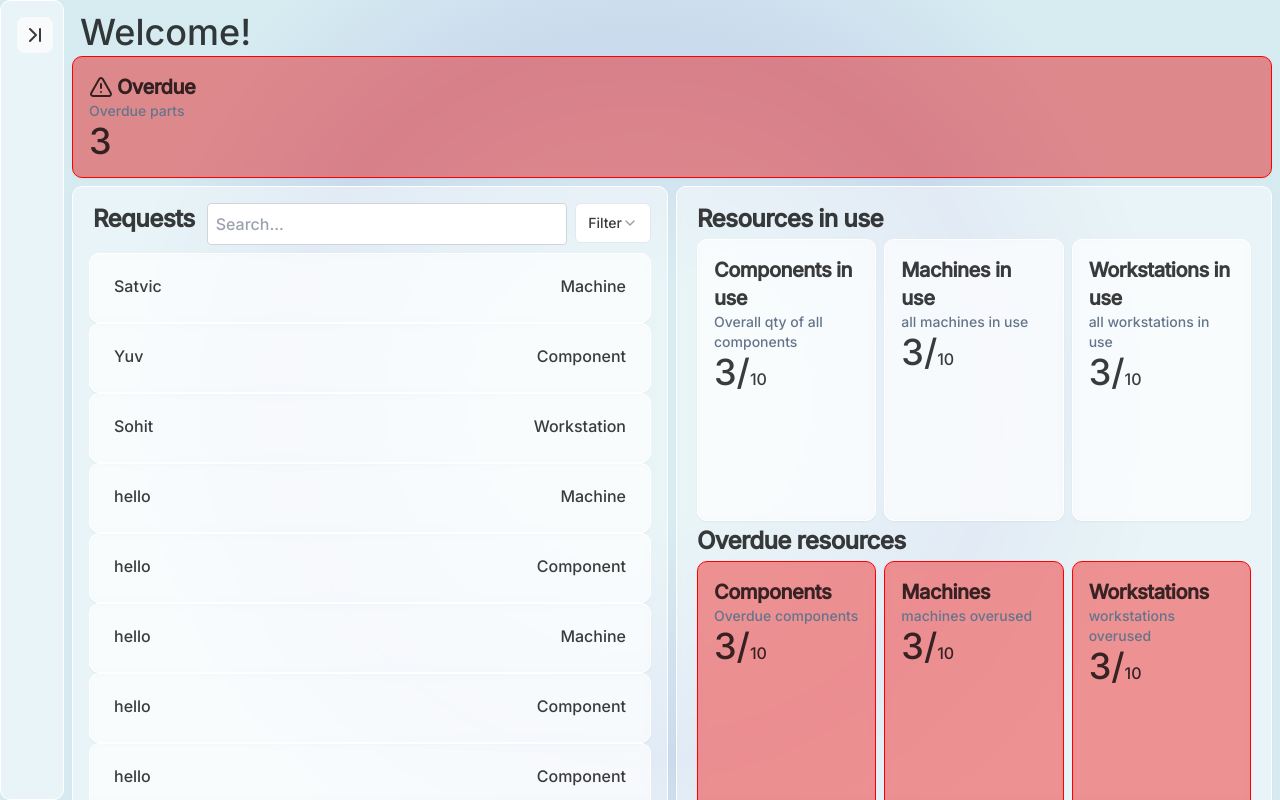
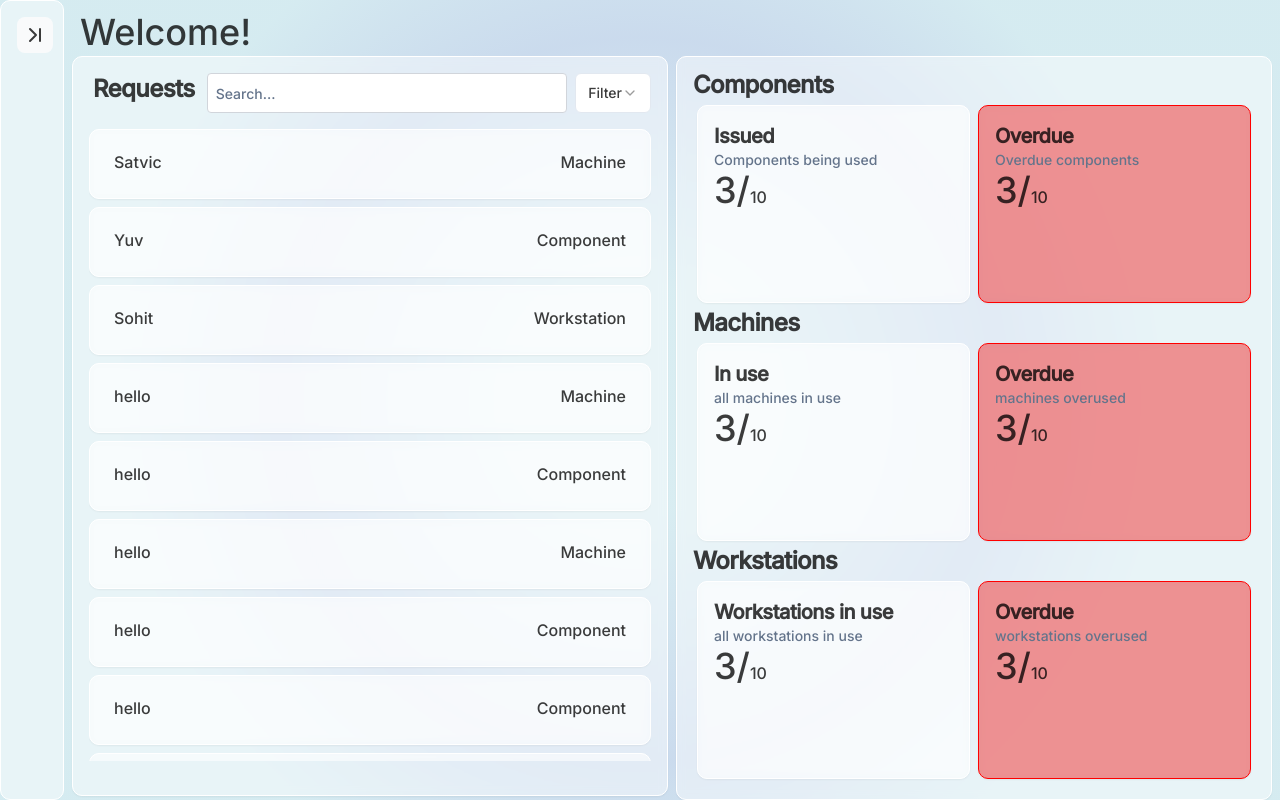
Before and after one commit to plusk-dev/tinkeringlab, a React (Vite) app in the folder frontend/: page /admin/dashboard in a window 1280 px wide. Built offline with nearby package versions, Linux system fonts and the light colour scheme.

Commit message:
israil dashboard

```diff
--- a/frontend/src/Dashboards/adminDash.tsx
+++ b/frontend/src/Dashboards/adminDash.tsx
@@ -22,64 +22,56 @@ export default function AdminDashboard() {
         <Sidebar />
         <div className="flex flex-col w-screen ps-1 pe-1 max-h-screen overflow-auto">
           <h1 className="pl-3 pt-3 text-4xl font-medium">Welcome!</h1>
-          <div className={`${isSmall ? "flex flex-col" : "flex-1 flex"}`}>
 
-            <Card className="flex-1 m-1  danger p-4">
-              <CardTitle className="text-xl flex items-center gap-1">
-                <AlertTriangle />
-                Overdue
-              </CardTitle>
-              <CardDescription>Overdue parts</CardDescription>
-              <span className="text-4xl">3</span>
+          <div className={isSmall ? "" : "flex-1 flex h-full mb-1"}>
+            <ReqHandler></ReqHandler>
+
+            <Card className="h-full info-card m-1 flex-1 p-4">
+
+              <div className={isSmall ? "" : "h-full flex flex-col overflow-y-scroll"}>
+                <div className="flex-1 flex flex-col gap-1">
+                  <CardTitle>Components</CardTitle>
+                  <div className="flex flex-1">
+                    <Card className="flex-1 m-1 info-card p-4">
+                      <CardTitle className="text-xl">Issued</CardTitle>
+                      <CardDescription>Components being used</CardDescription>
+                      <span className="text-4xl">3/</span><span>10</span>
+                    </Card>
+                    <Card className="flex-1 m-1 danger p-4">
+                      <CardTitle className="text-xl">Overdue </CardTitle>
+                      <CardDescription>Overdue components</CardDescription>
+                      <span className="text-4xl">3/</span><span>10</span>
                     </Card>
                   </div>
-
-          <div className={isSmall ? "hidden" : "flex-1 flex h-full mb-1"}>
-            {/*req handling*/}
-
-            <ReqHandler></ReqHandler>
-
-            <Card className="h-screen info-card m-1 flex-1 p-4">
-              <CardTitle className="p-1">
-                Resources in use
-              </CardTitle>
-              <div className={isSmall ? "hidden" : "h-4/5 flex flex-col overflow-y-scroll"}>
-                <div className="flex-1 flex">
+                  <CardTitle>Machines</CardTitle>
+                  <div className="flex flex-1">
                     <Card className="flex-1 m-1 info-card p-4">
-                    <CardTitle className="text-xl">Components in use</CardTitle>
-                    <CardDescription>Overall qty of all components</CardDescription>
-                    <span className="text-4xl">3/</span><span>10</span>
-                  </Card>
-                  <Card className="flex-1 m-1 info-card p-4">
-                    <CardTitle className="text-xl">Machines in use</CardTitle>
+                      <CardTitle className="text-xl">In use</CardTitle>
                       <CardDescription>all machines in use</CardDescription>
                       <span className="text-4xl">3/</span><span>10</span>
                     </Card>
+                    <Card className="flex-1 m-1 danger p-4">
+                      <CardTitle className="text-xl">Overdue</CardTitle>
+                      <CardDescription>machines overused</CardDescription>
+                      <span className="text-4xl">3/</span><span>10</span>
+                    </Card>
+                  </div>
+                  <CardTitle>Workstations</CardTitle>
+                  <div className="flex flex-1">
                     <Card className="flex-1 m-1 info-card p-4">
                       <CardTitle className="text-xl">Workstations in use</CardTitle>
                       <CardDescription>all workstations in use</CardDescription>
                       <span className="text-4xl">3/</span><span>10</span>
                     </Card>
-                </div>
-
-                <CardTitle className="p-1">Overdue resources</CardTitle>
-
-                <div className="flex-1 flex">
                     <Card className="flex-1 m-1 danger p-4">
-                    <CardTitle className="text-xl">Components </CardTitle>
-                    <CardDescription>Overdue components</CardDescription>
-                    <span className="text-4xl">3/</span><span>10</span>
-                  </Card>
-                  <Card className="flex-1 m-1 danger p-4">
-                    <CardTitle className="text-xl">Machines </CardTitle>
-                    <CardDescription>machines overused</CardDescription>
-                    <span className="text-4xl">3/</span><span>10</span>
-                  </Card>
-                  <Card className="flex-1 m-1 danger p-4">
-                    <CardTitle className="text-xl">Workstations</CardTitle>
+                      <CardTitle className="text-xl">Overdue</CardTitle>
                       <CardDescription>workstations overused</CardDescription>
                       <span className="text-4xl">3/</span><span>10</span>
                     </Card>
+                  </div>
+
+
+
                 </div>
 
               </div>
--- a/frontend/src/requests/Req.tsx
+++ b/frontend/src/requests/Req.tsx
@@ -12,7 +12,7 @@ interface Data {
 const Req: React.FC<Data> = (props) => {
   return (
     <>
-      <Card className="info-card">
+      <Card className="info-card mt-2">
         <CardContent className="flex justify-between flex-1 mt-5">
           <h2 className="font-medium">{props.name}</h2>
           <h2>{props.type}</h2>
--- a/frontend/src/requests/reqhandler.tsx
+++ b/frontend/src/requests/reqhandler.tsx
@@ -1,9 +1,10 @@
-import React, { useState, useRef } from "react";
+import React, { useState, useRef, useEffect } from "react";
 import { Card, CardTitle } from "@/components/ui/card";
 import Req from "./Req";
 import { Select, SelectTrigger, SelectValue, SelectContent, SelectGroup, SelectItem } from "../components/ui/select";
 import saaman from "./testData";
 import InfiniteScroll from 'react-infinite-scroll-component';
+import { Input } from "@/components/ui/input"
 
 interface Data {
   name: string;
@@ -19,6 +20,15 @@ export default function ReqHandler() {
   const [loading, setLoading] = useState(false);
   const searchTimeout = useRef<NodeJS.Timeout | null>(null);
 
+  const [isSmall, setisSmall] = useState(false);
+  window.addEventListener("resize", (_) => {
+    setisSmall(window.innerWidth <= 1000);
+  })
+  useEffect(() => {
+    setisSmall(window.innerWidth <= 1000);
+  }, [])
+
+
   const fetchMoreData = () => {
     if (items.length >= saaman.length) {
       setHasMore(false);
@@ -32,11 +42,8 @@ export default function ReqHandler() {
   };
 
   const handleChange = (value: string) => {
-    if(value === "None") {
-      setResultArray(saaman);
-      return;
-    }
-    const filteredArray = saaman.filter((item) => item.type === value);
+
+    const filteredArray = saaman.filter((item) => item.type === value || value === "None");
     setResultArray(filteredArray);
     setItems(filteredArray.slice(0, 10)); // Reset items to the first page of filtered data
     setHasMore(filteredArray.length > 10); // Update hasMore based on filtered data length
@@ -57,15 +64,15 @@ export default function ReqHandler() {
       setResultArray(newArray);
       setItems(newArray.slice(0, 10)); // Reset items to the first page of filtered data
       setHasMore(newArray.length > 10); // Update hasMore based on filtered data length
-    }, 300); // Debounce time
+    }, 100); // Debounce time
   };
 
   return (
     <>
-      <Card className=" info-card m-1 mb-0 flex-1 p-4 ">
+      <Card className={isSmall ? "hidden" : "info-card m-1 mb-0 flex-1 p-4"}>
         <div className="flex justify-between">
           <CardTitle className="p-1">Requests</CardTitle>
-          <input
+          <Input
             type="search"
             placeholder="Search..."
             value={searchQuery}
@@ -89,12 +96,12 @@ export default function ReqHandler() {
           </div>
         </div>
         <InfiniteScroll
-        className="mt-2"
+          className="mt-2"
           dataLength={items.length}
           next={fetchMoreData}
           hasMore={hasMore && !loading}
           loader={<h4>Loading...</h4>}
-          height={675}
+          height={window.innerHeight*0.8}
           endMessage={
             <p style={{ textAlign: "center" }}>
               <b>Yay! You have seen it all</b>
--- a/frontend/src/requests/workstationreq.tsx
+++ b/frontend/src/requests/workstationreq.tsx
@@ -1,7 +1,22 @@
 import Sidebar from "@/components/ui/Sidebar";
-import React from "react";
+import React, { useEffect,useState} from "react";
+
+
 export default function WorkMech(){
+
+  const [isSmall, setisSmall] = useState(false);
+  window.addEventListener("resize", (_) => {
+    setisSmall(window.innerWidth <= 1000);
+  })
+  useEffect(() => {
+    setisSmall(window.innerWidth <= 1000);
+  }, [])
+
   return <>
-    <Sidebar/>
+      <div className={`hover:rounded-lg ${isSmall ? "" : "flex"} max-h-screen`}>
+        <Sidebar />
+
+      </div>
+
   </>
 }
```
Lines whose indentation alone changed are shown as unchanged.
